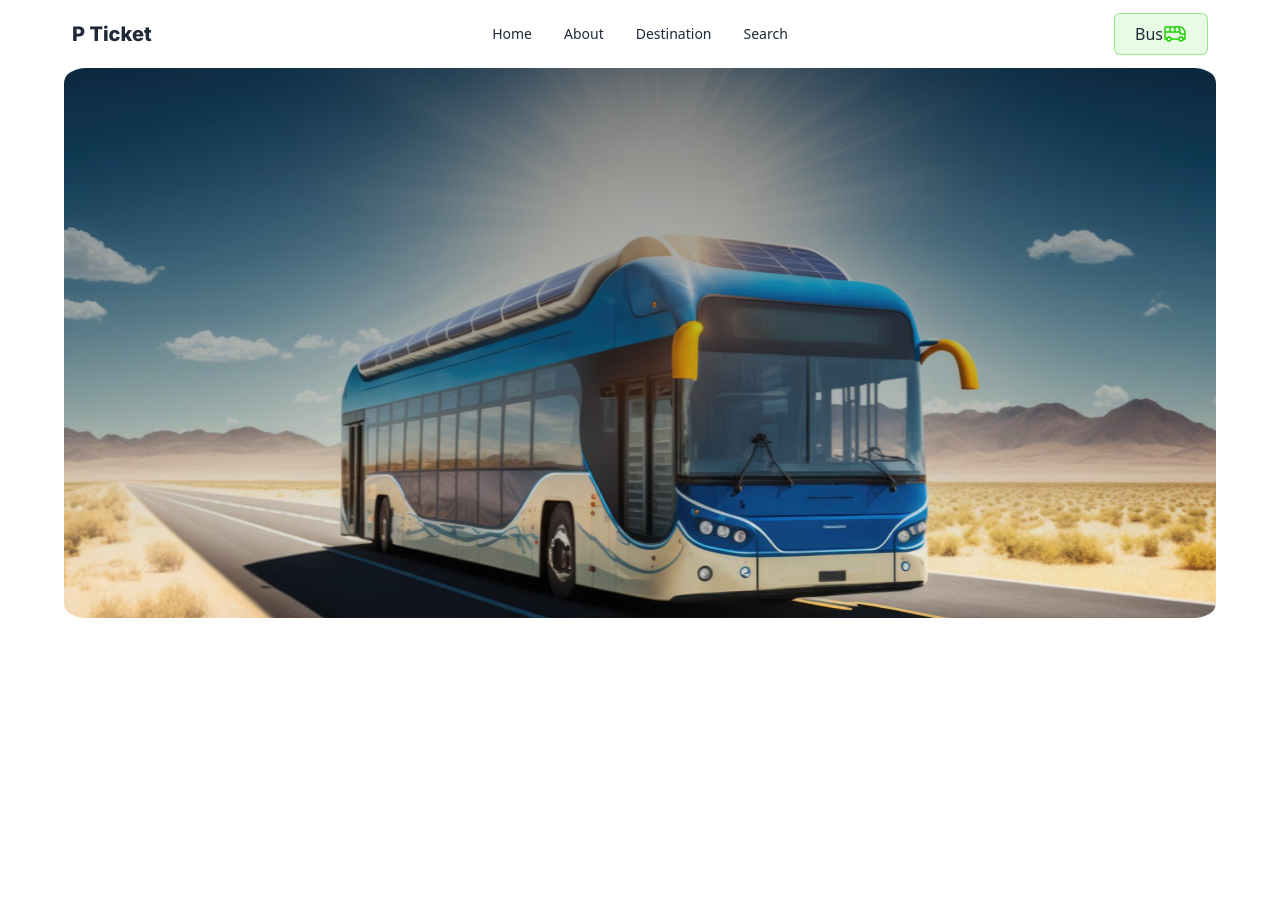
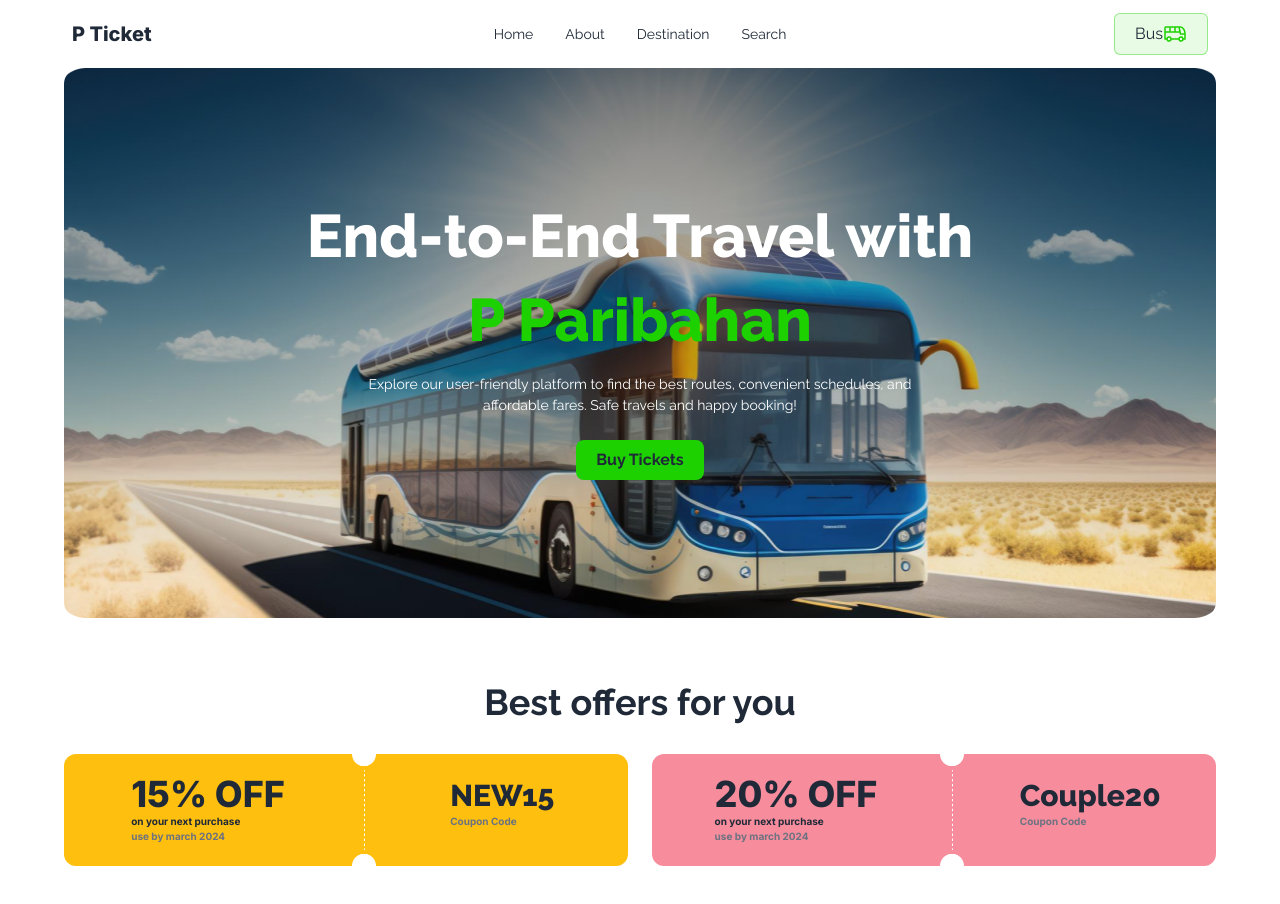
Before and after one commit to AbdullahFaiaz/Assignment-5, a plain HTML site: page index.html in a window 1280 px wide. Before the commit the page ends 800 px from the top, so only its background shows below. Drawn offline with nearby package versions, Linux system fonts and the light colour scheme.

Commit message:
best offer section done

```diff
--- a/index.html
+++ b/index.html
@@ -12,7 +12,7 @@
     <!-- font -->
 
 </head>
-<body>
+<body class="raleway-normal">
     <header class="w-[90%] my-0 mx-auto">
     <!-- navbar -->
         <div class="navbar bg-base-100">
@@ -39,17 +39,60 @@
             </ul>
             </div>
             <div class="navbar-end">
-            <button class="flex items-center justify-center rounded-md py-2 px-5 border-[#1dd10066] border-[1px] bg-[#1dd1001a]">Bus <span><img src="images/bus-icon.png" alt="bus icon"></span></>
+            <button class="hover:bg-green-200 flex items-center justify-center rounded-md py-2 px-5 border-[#1dd10066] border-[1px] bg-[#1dd1001a]">Bus <span><img src="images/bus-icon.png" alt="bus icon"></span></>
             </div>
         </div>
 
     <!-- banner -->
         <div class="bg-[url('./images/banner.png')] bg-center bg-no-repeat h-[300px] sm:h-[400px] md:h-[550px]  bg-cover rounded-2xl">
-
+        <div class="flex flex-col justify-center items-center gap-2 sm:gap-4 md:gap-6 h-[300px] sm:h-[400px] md:h-[550px] ">
+            <h1 class="text-xl sm:text-4xl md:text-6xl font-extrabold text-white">End-to-End Travel with</h1>
+            <h1 class="text-xl sm:text-4xl md:text-6xl font-extrabold text-[#1dd100]">P Paribahan</h1>
+            <p class="text-white text-[12px] sm:text-[13px] md:text-[14px] text-center">Explore our user-friendly platform to find the best routes, convenient schedules, and <br> affordable fares. Safe travels and happy booking!</p>
+            <button class="hover:bg-green-600 font-bold flex items-center justify-center rounded-lg py-2 px-5 bg-[#1dd100]">Buy Tickets</button>
         </div>
+    </div>
     </header>
     <main class="w-[90%] my-0 mx-auto">
+        <!-- Best Offers Section -->
+        <section class="mt-10 mb-10 sm:mt-16 sm:mb-16">
+            <div class="flex flex-col justify-center items-center"><h1 class="font-bold text-xl sm:text-4xl">Best offers for you</h1></div>
 
+            <div class="flex flex-col sm:flex-row gap-6 mt-5 sm:mt-8 inter-normal">
+                <div class="flex flex-1 rounded-xl bg-[#ffbf0f] h-28 box-border">
+                    <div class="py-5 px-1  w-56 sm:w-44 md:w-56 lg:w-72 flex flex-col items-center">
+                        <div>
+                            <h1 class="text-lg md:text-4xl inter-normal font-extrabold">15% OFF</h1>
+                            <p class="text-[10px] font-bold">on your next purchase</p>
+                            <p class="text-[10px] font-bold text-gray-500">use by march 2024</p>
+                        </div>
+
+                    </div>
+                    <div class="max-h-28"><img class="h-full" src="images/cupon-devider.png" alt="cupon-devider"></div>
+                    <div class="py-6 px-1 flex flex-col items-center flex-1">
+                        <div><h1 class="raleway-normal text-[16px] md:text-3xl inter-normal font-extrabold ">NEW15</h1>
+                            <p class="text-[10px] text-gray-500 font-bold">Coupon Code</p>
+                        </div>
+                    </div>
+                </div>
+                <div class="flex flex-1 rounded-xl bg-[#f78c9c] h-28 box-border">
+                    <div class="py-5 px-1  w-56 sm:w-44 md:w-56 lg:w-72 flex flex-col items-center">
+                        <div>
+                            <h1 class="text-lg md:text-4xl inter-normal font-extrabold">20% OFF</h1>
+                            <p class="text-[10px] font-bold">on your next purchase</p>
+                            <p class="text-[10px] font-bold text-gray-500">use by march 2024</p>
+                        </div>
+
+                    </div>
+                    <div class="max-h-28"><img class="h-full" src="images/cupon-devider.png" alt="cupon-devider"></div>
+                    <div class="py-6 px-1 flex flex-col items-center flex-1">
+                        <div><h1 class="raleway-normal text-[16px] md:text-3xl inter-normal font-extrabold ">Couple20</h1>
+                            <p class="text-[10px] text-gray-500 font-bold">Coupon Code</p>
+                        </div>
+                    </div>
+                </div>
+            </div>
+        </section>
     </main>
     <footer>
 
```
